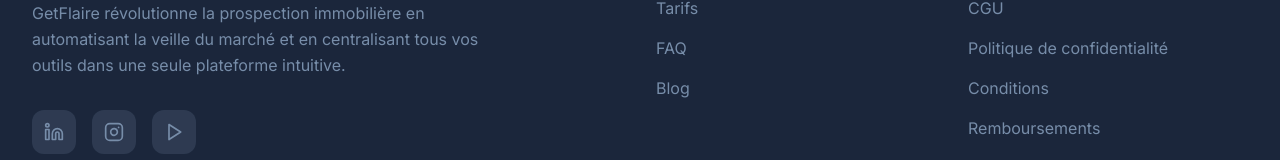
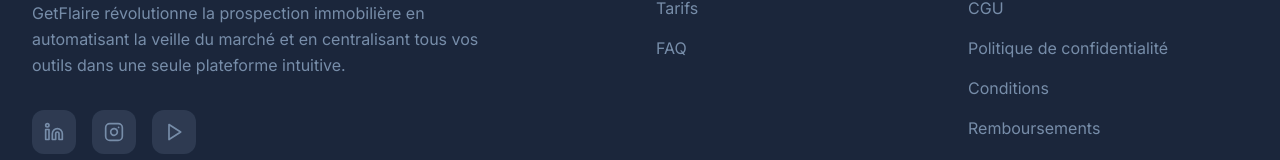
Before and after one commit to doriandulac-dd/site-getflaire, a Next.js app: page / in a window 1280 px wide. Shown: the part 7197-7357 px from the top of the page. Built offline with nearby package versions, Linux system fonts and the light colour scheme.

Commit message:
Remove blog link from footer

```diff
--- a/components/Footer.tsx
+++ b/components/Footer.tsx
@@ -81,11 +81,6 @@ const Footer = () => {
                   FAQ
                 </button>
               </li>
-              <li>
-                <a href="#" className="text-[#778DA9] hover:text-[#FFB23F] transition-colors">
-                  Blog
-                </a>
-              </li>
             </ul>
           </div>
 
```
